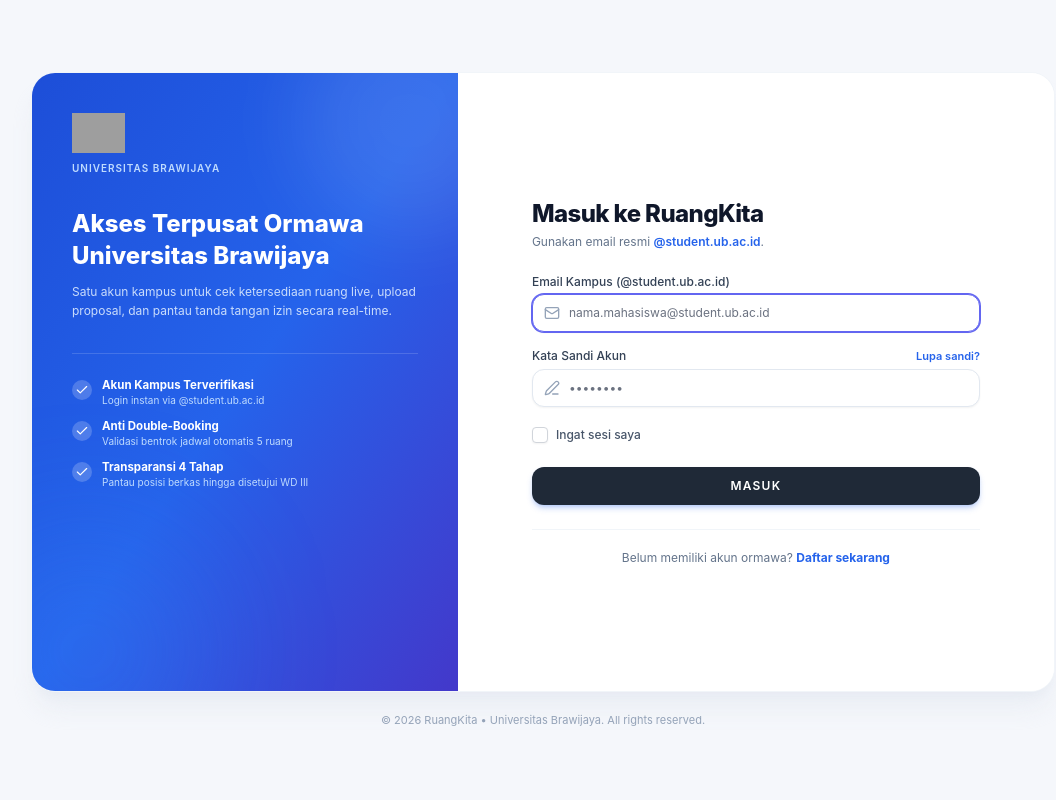
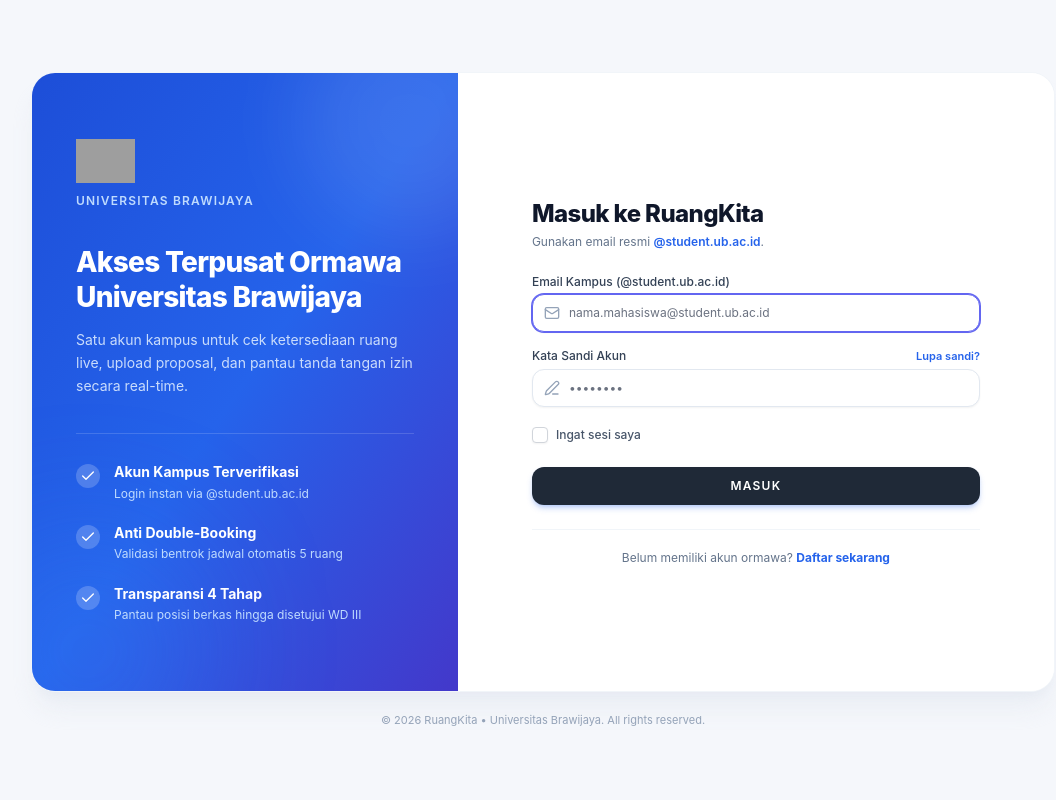
Before and after one commit to Zenqirtz/RuangKita, a Laravel app: page /login in a window 1280 px wide. Shown: the whole page, without its empty margins (97-1153 px from the left). Run offline with Laravel 12, Linux system fonts and the light colour scheme; data that the repository does not hold is empty; style sheets or scripts are compiled from the project's sources; some libraries are stand-ins or nearby versions; some web fonts are replaced; grey boxes are pictures that could not be loaded.

Commit message:
ui: enlarge typography and center brand panel content in GuestLayout

```diff
--- a/resources/js/Layouts/GuestLayout.jsx
+++ b/resources/js/Layouts/GuestLayout.jsx
@@ -7,40 +7,40 @@ export default function GuestLayout({ children }) {
         <div className="min-h-screen bg-[#F5F7FB] flex flex-col justify-center font-sans antialiased text-slate-800 p-4 sm:p-6 lg:p-8">
             <div className="w-full max-w-5xl mx-auto bg-white rounded-3xl shadow-xl shadow-slate-200/60 border border-slate-100 overflow-hidden grid grid-cols-1 lg:grid-cols-12 min-h-[620px]">
                 {/* Left Brand Panel - SSO Universitas Brawijaya */}
-                <div className="lg:col-span-5 bg-gradient-to-br from-blue-700 via-blue-600 to-indigo-700 text-white p-8 lg:p-10 flex flex-col justify-between relative overflow-hidden">
+                <div className="lg:col-span-5 bg-gradient-to-br from-blue-700 via-blue-600 to-indigo-700 text-white p-8 lg:p-11 flex flex-col justify-center relative overflow-hidden">
                     <div className="absolute -top-16 -right-16 w-56 h-56 rounded-full bg-white/10 blur-2xl pointer-events-none" />
                     <div className="absolute -bottom-20 -left-16 w-60 h-60 rounded-full bg-blue-500/25 blur-3xl pointer-events-none" />
 
                     <div className="relative z-10">
-                        <Link href="/" className="inline-flex flex-col items-start gap-1 group">
-                            <img src="/images/logo-white.svg" alt="RuangKita" className="h-10 w-auto object-contain" />
-                            <p className="text-[10px] font-semibold text-blue-200 uppercase tracking-widest mt-1">
+                        <Link href="/" className="inline-flex flex-col items-start gap-1.5 group">
+                            <img src="/images/logo-white.svg" alt="RuangKita" className="h-11 w-auto object-contain" />
+                            <p className="text-xs font-semibold text-blue-200 uppercase tracking-widest mt-1">
                                 Universitas Brawijaya
                             </p>
                         </Link>
 
-                        <div className="mt-8">
-                            <h2 className="text-xl lg:text-2xl font-extrabold text-white leading-tight">
+                        <div className="mt-9">
+                            <h2 className="text-2xl lg:text-[28px] font-extrabold text-white leading-tight tracking-tight">
                                 Akses Terpusat Ormawa Universitas Brawijaya
                             </h2>
-                            <p className="text-xs text-blue-100/90 mt-2.5 leading-relaxed">
+                            <p className="text-sm text-blue-100/90 mt-3.5 leading-relaxed">
                                 Satu akun kampus untuk cek ketersediaan ruang live, upload proposal, dan pantau tanda tangan izin secara real-time.
                             </p>
                         </div>
 
-                        <div className="mt-8 space-y-3 pt-6 border-t border-white/15">
+                        <div className="mt-9 space-y-5 pt-7 border-t border-white/15">
                             {[
                                 { title: 'Akun Kampus Terverifikasi', desc: 'Login instan via @student.ub.ac.id' },
                                 { title: 'Anti Double-Booking', desc: 'Validasi bentrok jadwal otomatis 5 ruang' },
                                 { title: 'Transparansi 4 Tahap', desc: 'Pantau posisi berkas hingga disetujui WD III' },
                             ].map((item, idx) => (
-                                <div key={idx} className="flex items-start gap-2.5 text-xs text-blue-100">
-                                    <div className="w-5 h-5 rounded-full bg-white/20 flex items-center justify-center shrink-0 mt-0.5">
-                                        <Icon name="checkSmall" className="w-3.5 h-3.5 text-white" />
+                                <div key={idx} className="flex items-start gap-3.5 text-sm text-blue-100">
+                                    <div className="w-6 h-6 rounded-full bg-white/20 flex items-center justify-center shrink-0 mt-0.5">
+                                        <Icon name="checkSmall" className="w-4 h-4 text-white" />
                                     </div>
                                     <div>
-                                        <p className="font-bold text-white text-[11.5px] leading-tight">{item.title}</p>
-                                        <p className="text-[10px] text-blue-200 leading-tight mt-0.5">{item.desc}</p>
+                                        <p className="font-bold text-white text-sm leading-snug">{item.title}</p>
+                                        <p className="text-xs text-blue-200 leading-relaxed mt-0.5">{item.desc}</p>
                                     </div>
                                 </div>
                             ))}
```
